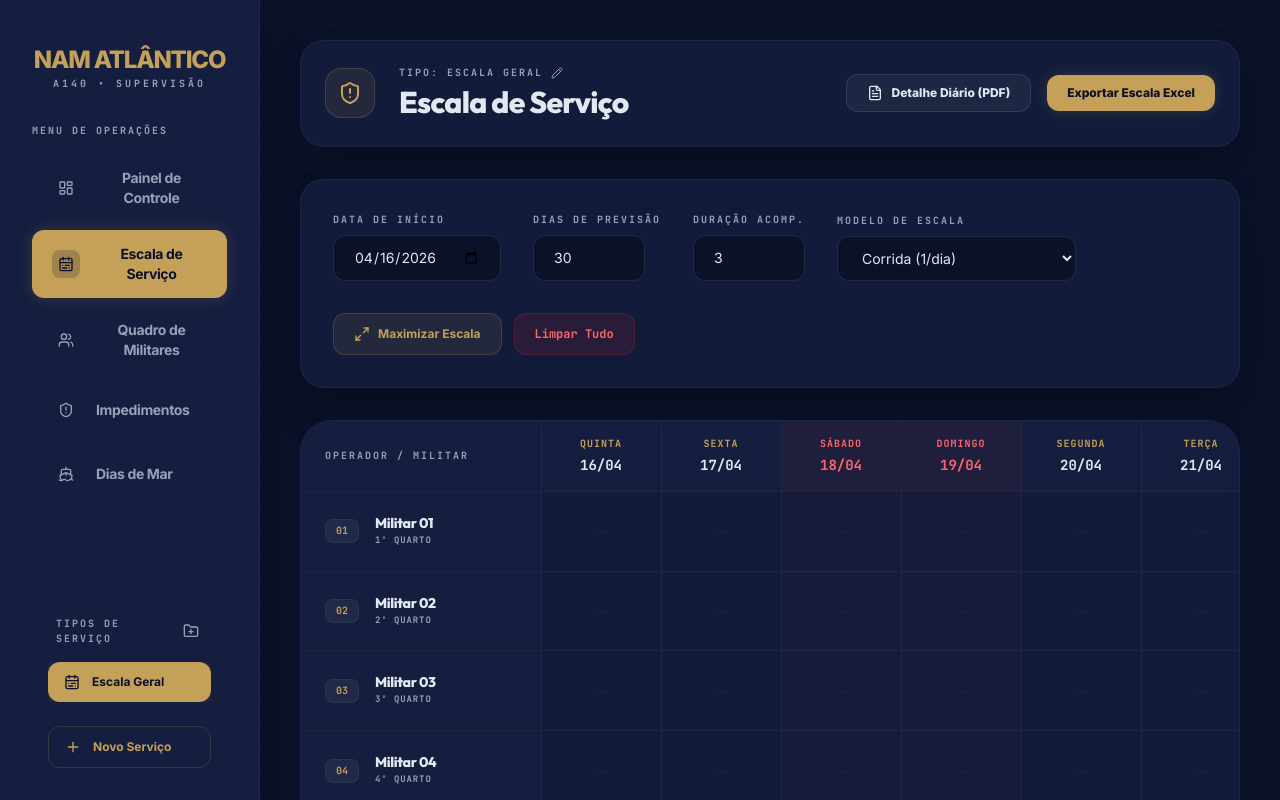
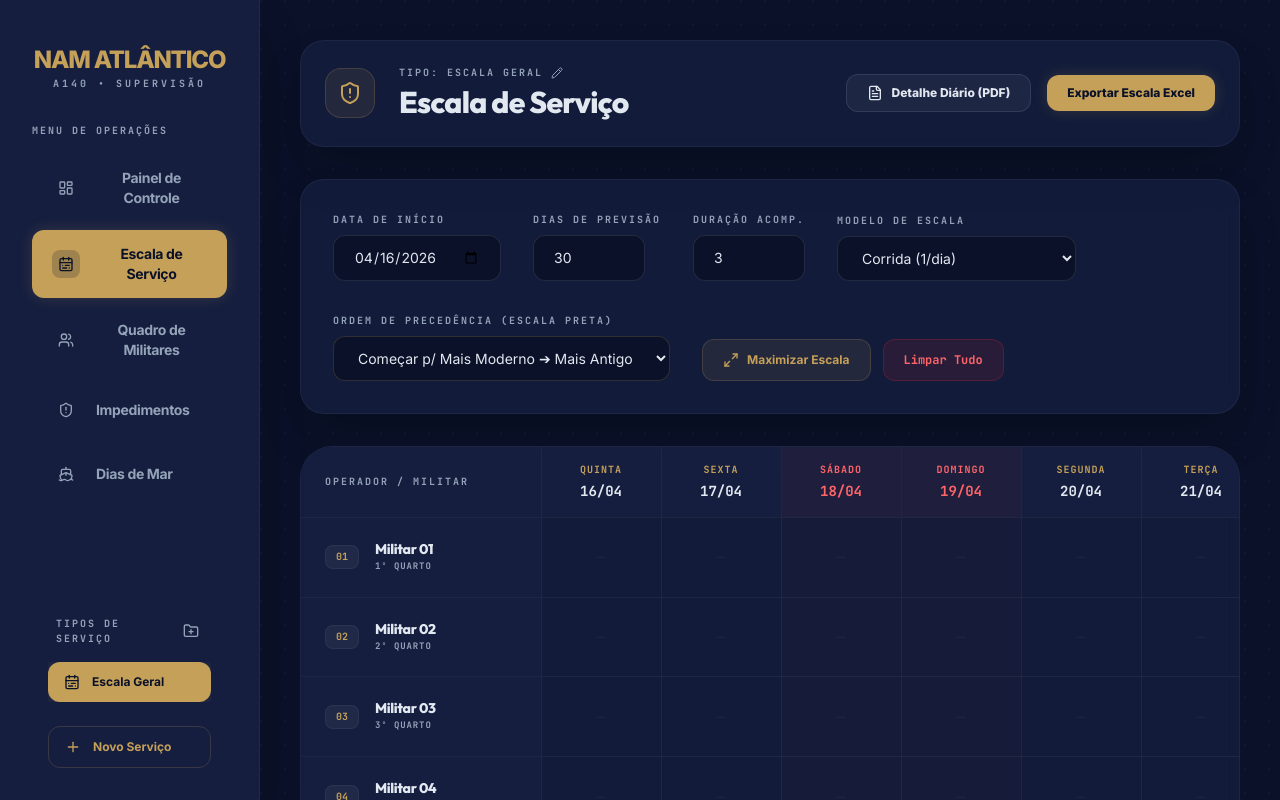
Before and after one commit to andersonscandido90-dotcom/escala, a React (Vite) app: page / in a window 1280 px wide. Shown: the top 800 px of the page. Built offline with nearby package versions, Linux system fonts and the light colour scheme.

Commit message:
feat: Rename military order configuration
Updates configuration and logic to use distinct sorting orders for military personnel in general and for "red" shifts. This allows for more granular control over roster generation.

```diff
--- a/src/App.tsx
+++ b/src/App.tsx
@@ -70,7 +70,8 @@ export default function App() {
     startDate: format(addDays(new Date(), 1), 'yyyy-MM-dd'),
     days: 30,
     quartoOrder: 'MODERNO_PRIMEIRO' as 'MODERNO_PRIMEIRO' | 'ANTIGO_PRIMEIRO',
-    quartoInternalOrder: 'MAIS_MODERNO' as 'MAIS_MODERNO' | 'MAIS_ANTIGO'
+    militaryOrder: 'MAIS_MODERNO' as 'MAIS_MODERNO' | 'MAIS_ANTIGO',
+    militaryOrderVermelha: 'MAIS_MODERNO' as 'MAIS_MODERNO' | 'MAIS_ANTIGO'
   });
 
   // IDs
@@ -144,7 +145,8 @@ export default function App() {
               startDate: format(addDays(new Date(), 1), 'yyyy-MM-dd'),
               days: 30,
               quartoOrder: 'MODERNO_PRIMEIRO',
-              quartoInternalOrder: 'MAIS_MODERNO'
+              militaryOrder: 'MAIS_MODERNO',
+              militaryOrderVermelha: 'MAIS_MODERNO'
             }
           };
           setServices([initialService]);
@@ -190,7 +192,8 @@ export default function App() {
           startDate: format(addDays(new Date(), 1), 'yyyy-MM-dd'),
           days: 30,
           quartoOrder: 'MODERNO_PRIMEIRO',
-          quartoInternalOrder: 'MAIS_MODERNO'
+          militaryOrder: 'MAIS_MODERNO',
+          militaryOrderVermelha: 'MAIS_MODERNO'
         }
       };
       setServices([initialService]);
@@ -212,7 +215,8 @@ export default function App() {
       startDate: service.config?.startDate || format(addDays(new Date(), 1), 'yyyy-MM-dd'),
       days: service.config?.days || 30,
       quartoOrder: service.config?.quartoOrder || 'MODERNO_PRIMEIRO',
-      quartoInternalOrder: service.config?.quartoInternalOrder || 'MAIS_MODERNO'
+      militaryOrder: service.config?.militaryOrder || 'MAIS_MODERNO',
+      militaryOrderVermelha: service.config?.militaryOrderVermelha || 'MAIS_MODERNO'
     });
     setServiceName(service.name);
   };
@@ -244,7 +248,8 @@ export default function App() {
           startDate: format(addDays(new Date(), 1), 'yyyy-MM-dd'),
           days: 30,
           quartoOrder: 'MODERNO_PRIMEIRO',
-          quartoInternalOrder: 'MAIS_MODERNO'
+          militaryOrder: 'MAIS_MODERNO',
+          militaryOrderVermelha: 'MAIS_MODERNO'
         }
       };
       setServices(prev => [...prev, newService]);
@@ -325,7 +330,8 @@ export default function App() {
       currentModel,
       currentHoliday,
       srv.config.quartoOrder || 'MODERNO_PRIMEIRO',
-      srv.config.quartoInternalOrder || 'MAIS_MODERNO'
+      srv.config.militaryOrder || 'MAIS_MODERNO',
+      srv.config.militaryOrderVermelha || 'MAIS_MODERNO'
     );
 
     const srvWithLive = useLive ? {
@@ -787,7 +793,8 @@ export default function App() {
       rosterModel,
       holidayDates,
       config.quartoOrder,
-      config.quartoInternalOrder
+      config.militaryOrder,
+      config.militaryOrderVermelha
     );
   }, [config, militares, statusPeriods, shipPeriods, manualSwaps, acompDuration, rosterModel, holidayDates]);
 
@@ -1185,31 +1192,44 @@ export default function App() {
                   </select>
                 </div>
 
+                <div className="flex flex-col gap-2">
+                  <label className="label-tech text-accent">Ordem de Precedência (Escala Preta)</label>
+                  <select
+                    value={config.militaryOrder || 'MAIS_MODERNO'}
+                    onChange={(e) => setConfig({ ...config, militaryOrder: e.target.value as any })}
+                    className="bg-bg-main border border-accent/20 rounded-xl px-5 py-3 text-sm focus:outline-none focus:ring-2 focus:ring-accent/50 text-text-main"
+                  >
+                    <option value="MAIS_MODERNO">Começar p/ Mais Moderno ➔ Mais Antigo</option>
+                    <option value="MAIS_ANTIGO">Começar p/ Mais Antigo ➔ Mais Moderno</option>
+                  </select>
+                </div>
+
+                {rosterModel === 'PRETA_VERMELHA' && (
+                  <div className="flex flex-col gap-2">
+                    <label className="label-tech text-secondary">Ordem de Precedência (Escala Vermelha/Domingo)</label>
+                    <select
+                      value={config.militaryOrderVermelha || 'MAIS_MODERNO'}
+                      onChange={(e) => setConfig({ ...config, militaryOrderVermelha: e.target.value as any })}
+                      className="bg-bg-main border border-secondary/20 rounded-xl px-5 py-3 text-sm focus:outline-none focus:ring-2 focus:ring-secondary/50 text-text-main"
+                    >
+                      <option value="MAIS_MODERNO">Começar p/ Mais Moderno ➔ Mais Antigo</option>
+                      <option value="MAIS_ANTIGO">Começar p/ Mais Antigo ➔ Mais Moderno</option>
+                    </select>
+                  </div>
+                )}
+
                 {rosterModel.startsWith('QUARTOS') && (
-                  <>
                   <div className="flex flex-col gap-2">
-                      <label className="label-tech text-accent">Ordem dos Quartos</label>
+                    <label className="label-tech text-accent">Ordem de Rotação dos Quartos</label>
                     <select
                       value={config.quartoOrder || 'MODERNO_PRIMEIRO'}
                       onChange={(e) => setConfig({ ...config, quartoOrder: e.target.value as any })}
                       className="bg-bg-main border border-accent/20 rounded-xl px-5 py-3 text-sm focus:outline-none focus:ring-2 focus:ring-accent/50 text-text-main"
                     >
-                        <option value="MODERNO_PRIMEIRO">Do 4º p/ o 1º (Moderno Primeiro)</option>
-                        <option value="ANTIGO_PRIMEIRO">Do 1º p/ o 4º (Antigo Primeiro)</option>
+                      <option value="MODERNO_PRIMEIRO">Do 4º p/ o 1º (Moderno p/ Antigo)</option>
+                      <option value="ANTIGO_PRIMEIRO">Do 1º p/ o 4º (Antigo p/ Moderno)</option>
                     </select>
                   </div>
-                    <div className="flex flex-col gap-2">
-                      <label className="label-tech text-accent">Ordem no Quarto</label>
-                      <select
-                        value={config.quartoInternalOrder || 'MAIS_MODERNO'}
-                        onChange={(e) => setConfig({ ...config, quartoInternalOrder: e.target.value as any })}
-                        className="bg-bg-main border border-accent/20 rounded-xl px-5 py-3 text-sm focus:outline-none focus:ring-2 focus:ring-accent/50 text-text-main"
-                      >
-                        <option value="MAIS_MODERNO">Militar Mais Moderno Primeiro</option>
-                        <option value="MAIS_ANTIGO">Militar Mais Antigo Primeiro</option>
-                      </select>
-                    </div>
-                  </>
                 )}
                 <div className="flex gap-3">
                   <button
--- a/src/lib/rosterLogic.ts
+++ b/src/lib/rosterLogic.ts
@@ -105,7 +105,8 @@ export function generateRoster(
   model: RosterModel = 'CORRIDA',
   holidayDates: string[] = [],
   quartoOrder: 'MODERNO_PRIMEIRO' | 'ANTIGO_PRIMEIRO' = 'MODERNO_PRIMEIRO',
-  quartoInternalOrder: 'MAIS_MODERNO' | 'MAIS_ANTIGO' = 'MAIS_MODERNO'
+  militaryOrder: 'MAIS_MODERNO' | 'MAIS_ANTIGO' = 'MAIS_MODERNO',
+  militaryOrderVermelha: 'MAIS_MODERNO' | 'MAIS_ANTIGO' = 'MAIS_MODERNO'
 ): RosterEntry[] {
   if (militares.length === 0) return [];
 
@@ -118,7 +119,11 @@ export function generateRoster(
 
   // Internal sorting: default is Most Modern first (Highest antiguidade)
   const sortedMilitares = [...militares].sort((a, b) =>
-    quartoInternalOrder === 'MAIS_MODERNO' ? b.antiguidade - a.antiguidade : a.antiguidade - b.antiguidade
+    militaryOrder === 'MAIS_MODERNO' ? b.antiguidade - a.antiguidade : a.antiguidade - b.antiguidade
+  );
+
+  const sortedMilitaresVermelha = [...militares].sort((a, b) =>
+    militaryOrderVermelha === 'MAIS_MODERNO' ? b.antiguidade - a.antiguidade : a.antiguidade - b.antiguidade
   );
 
   const acompanhanteCounters = new Map<number, number>();
@@ -182,7 +187,8 @@ export function generateRoster(
           let titular: Military | null = null;
           if (i < countPerDay) {
             if (baseModel === 'PRETA_VERMELHA') {
-              const res = findNextTitular(dateStr, isVermelha ? nextIndexVermelha : nextIndexPreta, sortedMilitares, statusPeriods, frozenMilitaries.map(m => m.id));
+              const list = isVermelha ? sortedMilitaresVermelha : sortedMilitares;
+              const res = findNextTitular(dateStr, isVermelha ? nextIndexVermelha : nextIndexPreta, list, statusPeriods, frozenMilitaries.map(m => m.id));
               titular = res.titular;
               if (isVermelha) nextIndexVermelha = res.newIndex;
               else nextIndexPreta = res.newIndex;
@@ -262,7 +268,8 @@ export function generateRoster(
       let titular: Military | null = null;
       if (i < countPerDay) {
         if (baseModel === 'PRETA_VERMELHA') {
-          const res = findNextTitular(dateStr, isVermelha ? nextIndexVermelha : nextIndexPreta, sortedMilitares, statusPeriods, dayTitulars.map(m => m.id));
+          const list = isVermelha ? sortedMilitaresVermelha : sortedMilitares;
+          const res = findNextTitular(dateStr, isVermelha ? nextIndexVermelha : nextIndexPreta, list, statusPeriods, dayTitulars.map(m => m.id));
           titular = res.titular;
           if (isVermelha) nextIndexVermelha = res.newIndex;
           else nextIndexPreta = res.newIndex;
--- a/src/types.ts
+++ b/src/types.ts
@@ -100,6 +100,7 @@ export interface RosterService {
     startDate: string;
     days: number;
     quartoOrder?: 'MODERNO_PRIMEIRO' | 'ANTIGO_PRIMEIRO';
-    quartoInternalOrder?: 'MAIS_MODERNO' | 'MAIS_ANTIGO';
+    militaryOrder?: 'MAIS_MODERNO' | 'MAIS_ANTIGO';
+    militaryOrderVermelha?: 'MAIS_MODERNO' | 'MAIS_ANTIGO';
   };
 }
```
Lines whose indentation alone changed are shown as unchanged.
